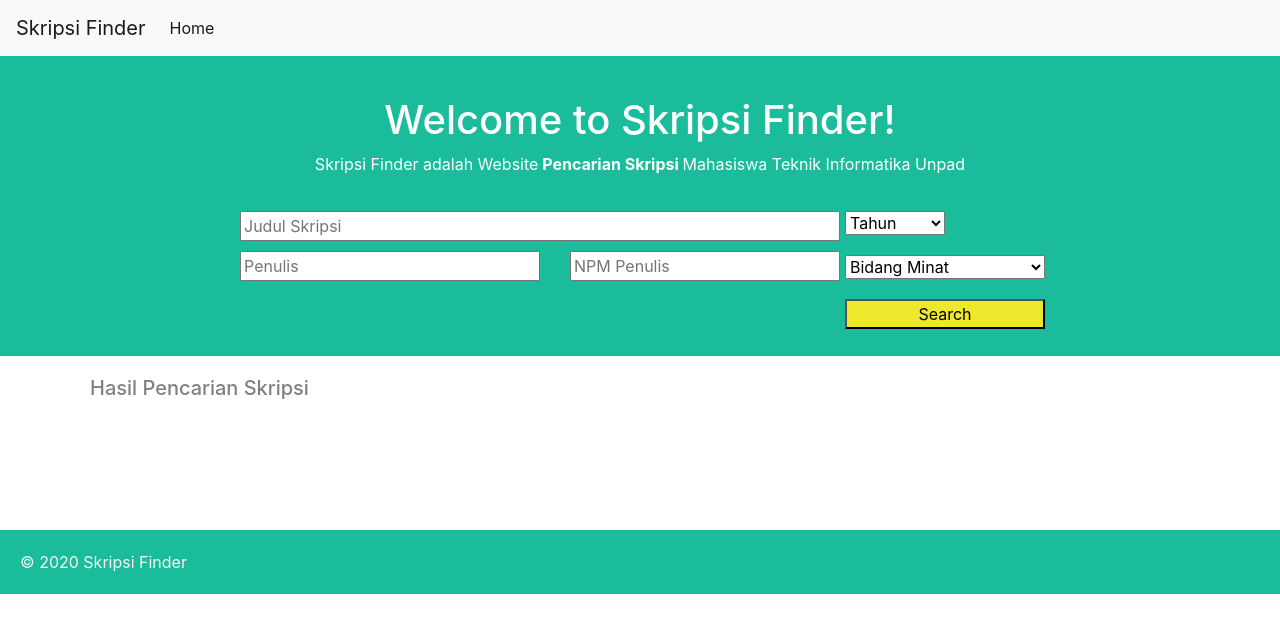
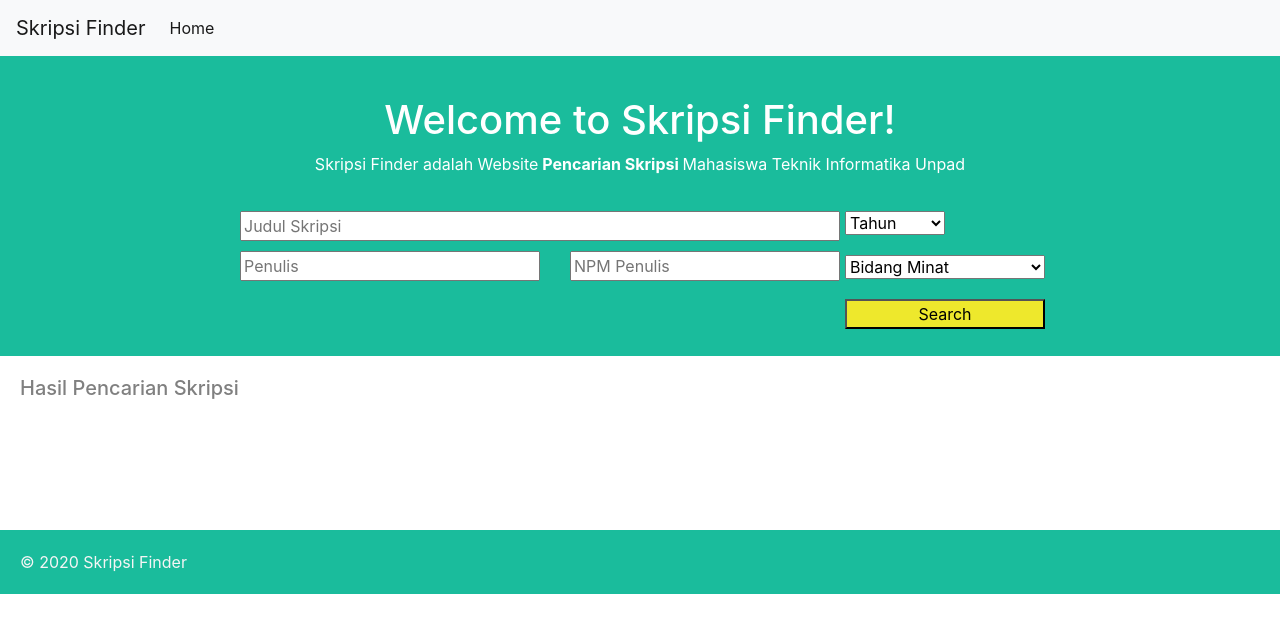
Before and after one commit to fardil/SkripsiFinder, a React (Create React App) app: page / in a window 1280 px wide. Shown: the top 632 px of the page. Built offline with nearby package versions, Linux system fonts and the light colour scheme.

Commit message:
layouting

```diff
--- a/src/Assets/style.css
+++ b/src/Assets/style.css
@@ -39,16 +39,15 @@
 a#skripsi{
   font-weight: bold;;
   margin-left: 15px;
-  font-size: 20pt;
+  font-size: 20px;
 }
 
-.result{
-  color: grey;
-}
+
 
 h5{
   padding: 20px;
-  margin-left: 70px;
+  color: grey;
+  border-bottom: 2pt #E4DFDA ;
 }
 
 footer{
@@ -56,6 +55,7 @@
   color: whitesmoke;
   padding: 20px;
   margin-top: 110px;
+  margin-bottom: 0px;
 }
 
 form{
--- a/src/Pages/homepage.js
+++ b/src/Pages/homepage.js
@@ -231,7 +231,7 @@
       </div>
 
       {/* Hasil Pencarian */}
-      <div class="result">
+      <div>
         <h5>
             Hasil Pencarian Skripsi
         </h5>
```
